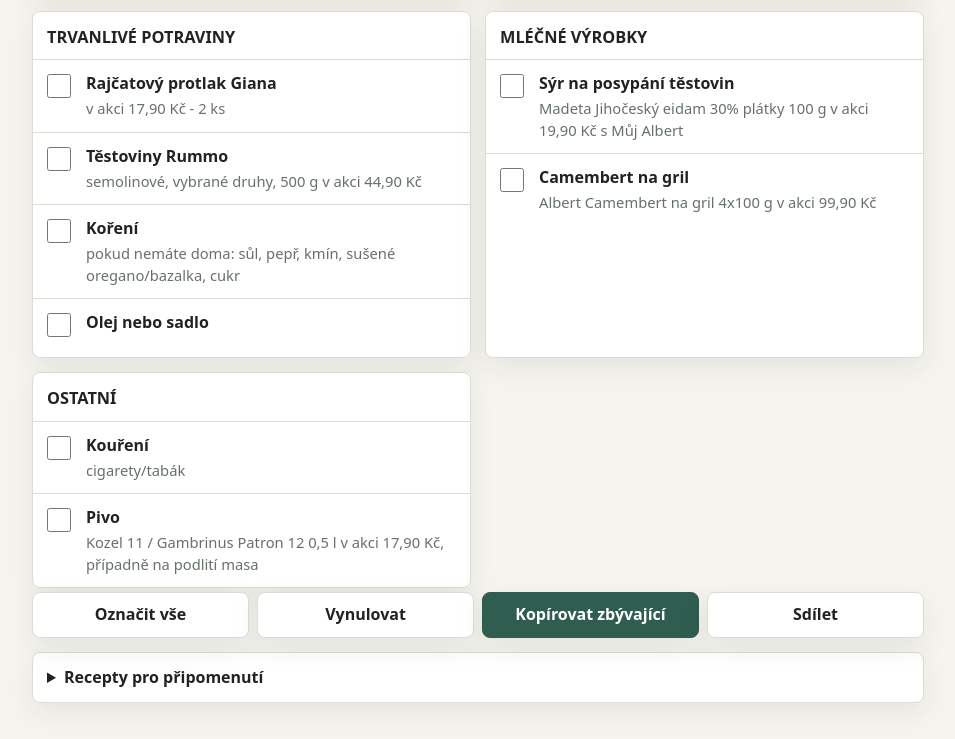
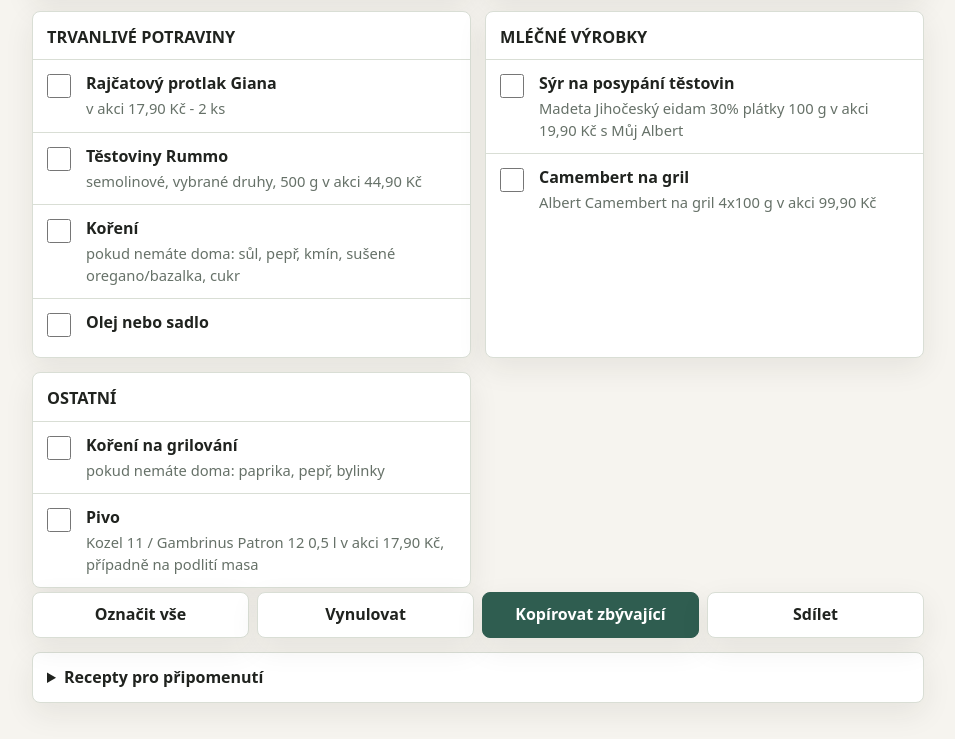
Before and after one commit to krtteg/nakupni-seznam-harfa-20260425, a plain HTML site: page index.html in a window 1280 px wide. Shown: the part 732-1471 px from the top of the page, without its empty margins (162-1117 px from the left). Drawn offline with Linux system fonts and the light colour scheme.

Commit message:
Fix seasoning list item

```diff
--- a/index.html
+++ b/index.html
@@ -416,7 +416,7 @@
       {
         title: "Ostatní",
         items: [
-          ["koureni", "Kouření", "cigarety/tabák"],
+          ["grilovaci-koreni", "Koření na grilování", "pokud nemáte doma: paprika, pepř, bylinky"],
           ["pivo", "Pivo", "Kozel 11 / Gambrinus Patron 12 0,5 l v akci 17,90 Kč, případně na podlití masa"]
         ]
       }
```
